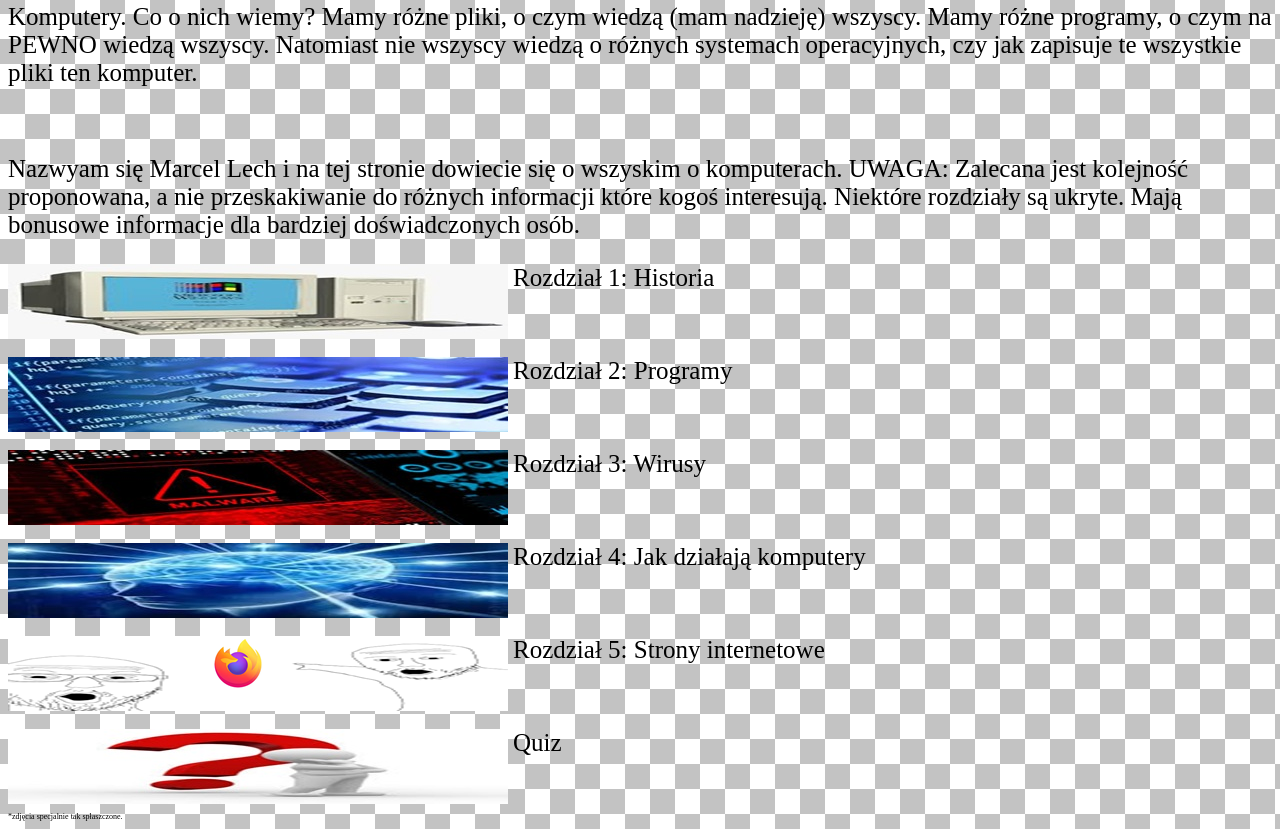
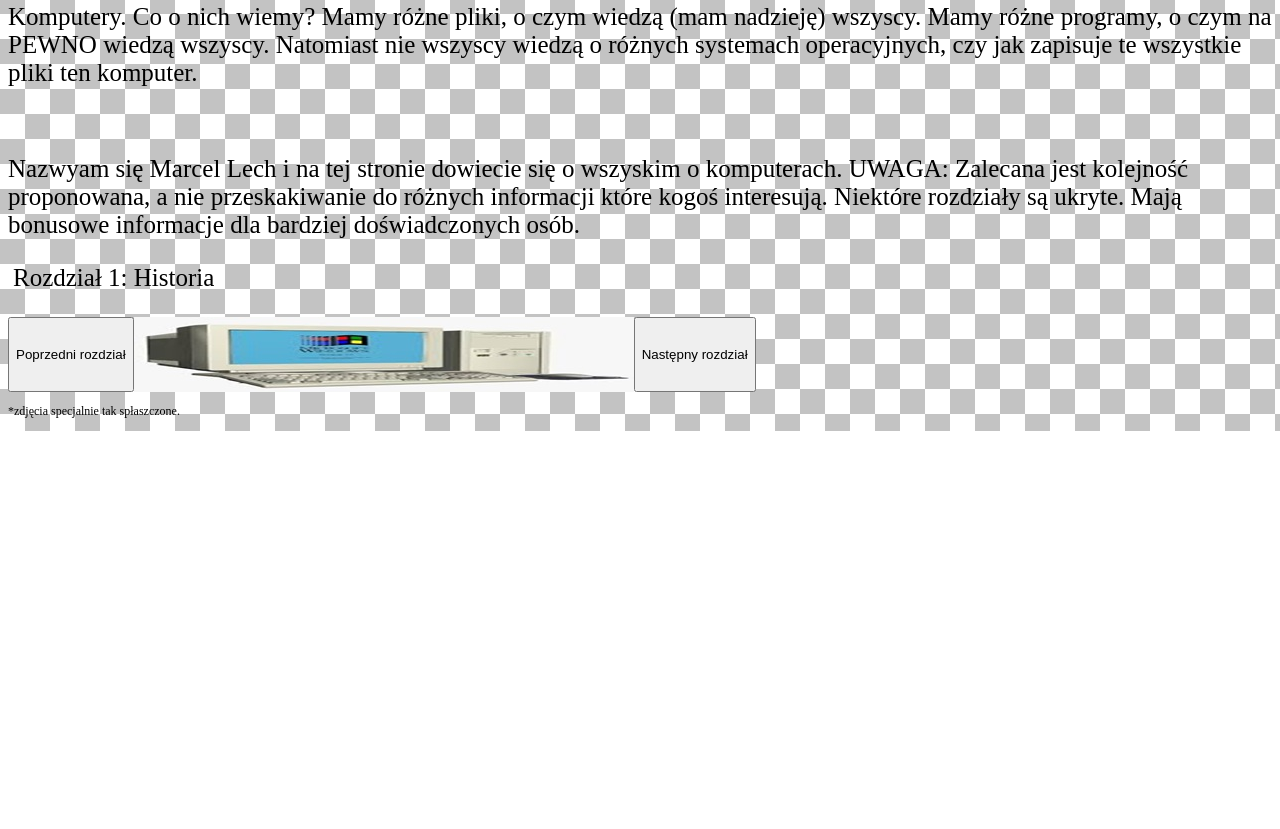
Before and after one commit to chomiknt/computerssite, a plain HTML site: page index.html in a window 1280 px wide. Shown: the part 511-1340 px from the top of the page. After the commit the page ends 942 px from the top, so only its background shows below. Drawn offline with Linux system fonts and the light colour scheme.

Commit message:
Add files via upload

```diff
--- a/index.html
+++ b/index.html
@@ -5,7 +5,7 @@
 	<style>
 	.zdjc { display: flex; }
 	.zdjcinside { margin-left: 5px; margin-top: 0; }
-	.smol {	font-size: 8px }
+	.smol {	font-size: 12px }
 	body {
 
 	}
@@ -22,7 +22,86 @@
 
 	</style>
 	<script>
+	var chapter = 1;
+	function nextchapter() {
+		if (chapter == 1) {
+			document.getElementById("rozdzial").innerHTML = "Rozdział 2: Programy"
+			document.getElementById("zdjecie").src = "data/prgrm.jpg";
+			document.getElementById("hyperlink5").href = "chapters/c2.html"
+			chapter = 2;
+		}
+		else if (chapter == 2) {
+			document.getElementById("rozdzial").innerHTML = "Rozdział 3: Wirusy"
+			document.getElementById("zdjecie").src = "data/malware.jpg";
+			document.getElementById("hyperlink5").href = "chapters/c3.html"
+			chapter = 3;
+		}
+		else if (chapter == 3) {
+			document.getElementById("rozdzial").innerHTML = "Rozdział 4: Jak działają komputery"
+			document.getElementById("zdjecie").src = "data/bigbrain.jpg";
+			document.getElementById("hyperlink5").href = "chapters/c4.html"
+			chapter = 4;
+		}
+		else if (chapter == 4) {
+			document.getElementById("rozdzial").innerHTML = "Rozdział 5: Strony internetowe"
+			document.getElementById("zdjecie").src = "data/noway.png";
+			document.getElementById("hyperlink5").href = "chapters/c5.html"
+			chapter = 5;
+		}
+		else if (chapter == 5) {
+			document.getElementById("rozdzial").innerHTML = "Quiz"
+			document.getElementById("zdjecie").src = "data/whar.jpg";
+			document.getElementById("hyperlink5").href = "chapters/quiz.html"
+			chapter = 6;
+		}
+		else if (chapter == 6) {
+			document.getElementById("rozdzial").innerHTML = "Rozdział 1: Historia"
+			document.getElementById("zdjecie").src = "data/oldkmp.jpg";
+			document.getElementById("hyperlink5").href = "chapters/c1.html"
+			chapter = 1;
+		}
+	}
+	function previouschapter() {
+		if (chapter == 1) {
+			document.getElementById("rozdzial").innerHTML = "Quiz"
+			document.getElementById("zdjecie").src = "data/whar.jpg";
+			document.getElementById("hyperlink5").href = "chapters/quiz.html"
+			chapter = 6;
+		}
+		else if (chapter == 2) {
+			document.getElementById("rozdzial").innerHTML = "Rozdział 1: Historia"
+			document.getElementById("zdjecie").src = "data/oldkmp.jpg";
+			document.getElementById("hyperlink5").href = "chapters/c1.html"
+			chapter = 1;
+		}
+		else if (chapter == 3) {
+			document.getElementById("rozdzial").innerHTML = "Rozdział 2: Programy"
+			document.getElementById("zdjecie").src = "data/prgrm.jpg";
+			document.getElementById("hyperlink5").href = "chapters/c2.html"
+			chapter = 2;
 
+		}
+		else if (chapter == 4) {
+			document.getElementById("rozdzial").innerHTML = "Rozdział 3: Wirusy"
+			document.getElementById("zdjecie").src = "data/malware.jpg";
+			document.getElementById("hyperlink5").href = "chapters/c3.html"
+			chapter = 3;
+
+		}
+		else if (chapter == 5) {
+			document.getElementById("rozdzial").innerHTML = "Rozdział 4: Jak działają komputery"
+			document.getElementById("zdjecie").src = "data/bigbrain.jpg";
+			document.getElementById("hyperlink5").href = "chapters/c4.html"
+			chapter = 4;
+		}
+		else if (chapter == 6) {
+			document.getElementById("rozdzial").innerHTML = "Rozdział 5: Strony internetowe"
+			document.getElementById("zdjecie").src = "data/noway.png";
+			document.getElementById("hyperlink5").href = "chapters/c5.html"
+			chapter = 5;
+
+		}
+	}
 	</script>
 
 	</head>
@@ -33,34 +112,11 @@
 	<p> Komputery. Co o nich wiemy? Mamy różne pliki, o czym wiedzą (mam nadzieję) wszyscy. Mamy różne programy, o czym na PEWNO wiedzą wszyscy. Natomiast nie wszyscy wiedzą o różnych systemach operacyjnych, czy jak zapisuje te wszystkie pliki ten komputer.</p>
 	<br>
 	<p> Nazwyam się Marcel Lech i na tej stronie dowiecie się o wszyskim o komputerach. UWAGA: Zalecana jest kolejność proponowana, a nie przeskakiwanie do różnych informacji które kogoś interesują. Niektóre rozdziały są ukryte. Mają bonusowe informacje dla bardziej doświadczonych osób.</p>
+	<p class="zdjcinside" id="rozdzial">Rozdział 1: Historia</p>
 	<div class="zdjc">
-	<a href="chapters/c1.html"><img src="data/oldkmp.jpg"></a>
-	<p class="zdjcinside">Rozdział 1: Historia</p>
-	</div>
-	<br>
-	<div class="zdjc">
-	<a href="chapters/c2.html"><img src="data/prgrm.jpg"></a>
-	<p class="zdjcinside">Rozdział 2: Programy</p>
-	</div>
-	<br>
-	<div class="zdjc">
-	<a href="chapters/c3.html"><img src="data/malware.jpg"></a>
-	<p class="zdjcinside">Rozdział 3: Wirusy</p>
-	</div>
-	<br>
-	<div class="zdjc">
-	<a href="chapters/c4.html"><img src="data/bigbrain.jpg"></a>
-	<p class="zdjcinside"> Rozdział 4: Jak działają komputery </p>
-	</div>
-	<br>
-	<div class="zdjc">
-	<a href="chapters/c5.html"><img src="data/noway.png"></a>
-	<p class="zdjcinside"> Rozdział 5: Strony internetowe </p>
-	</div>
-	<br>
-	<div class="zdjc">
-	<a href="chapters/quiz.html"><img src="data/whar.jpg"></a>
-	<p class="zdjcinside"> Quiz </p>
+	<button onclick="previouschapter()"> Poprzedni rozdział </button>
+	<a href="chapters/c1.html" id="hyperlink5"><img src="data/oldkmp.jpg" id="zdjecie"></a>
+	<button onclick="nextchapter()"> Następny rozdział </button>
 	</div>
 	<p class="smol"> *zdjęcia specjalnie tak spłaszczone. </p>
 	</body>
```
Also changed, not shown: chapters/c4.html (+4 -5 lines).
